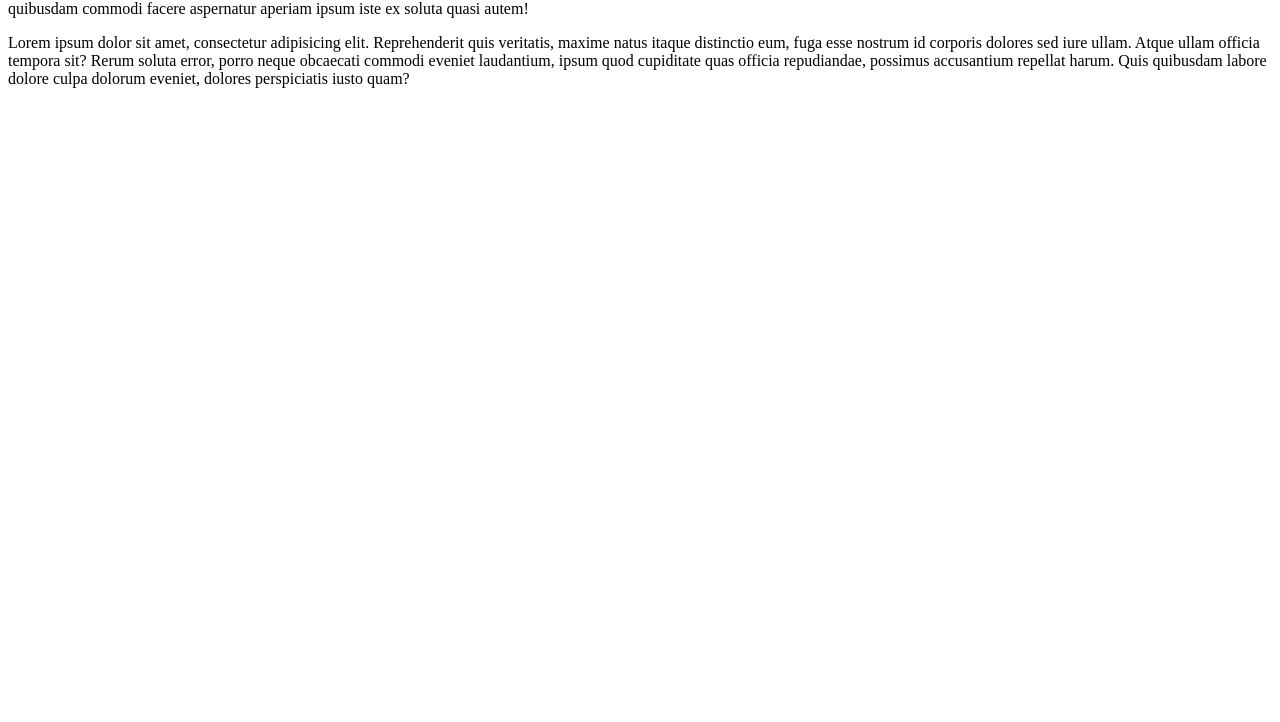
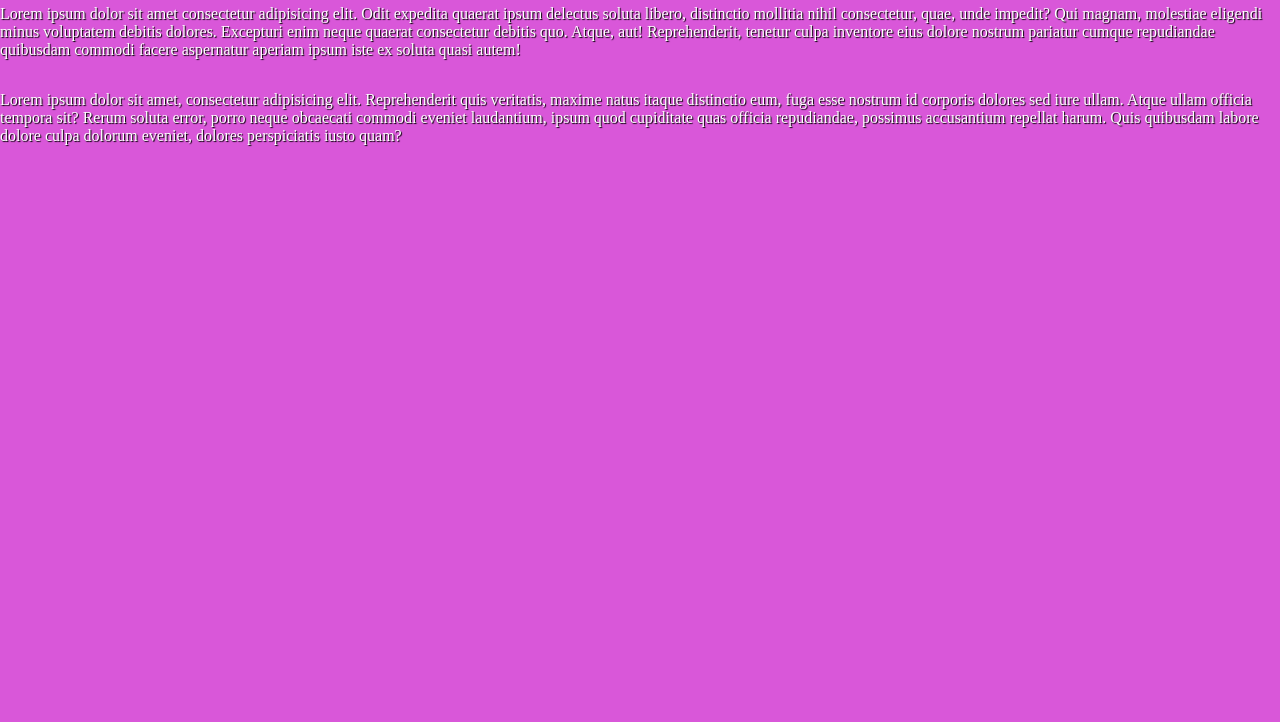
Before and after one commit to ongchangco/225711962-WebDevFinalExam, a plain HTML site: page index.html in a window 1280 px wide. Shown: the part 78-800 px from the top of the page. Drawn offline with Linux system fonts and the light colour scheme.

Commit message:
ONGCHANGCO-KIM Part 2-4 Final Exam

```diff
--- a/index.html
+++ b/index.html
@@ -5,7 +5,7 @@
     <meta charset="UTF-8">
     <meta name="viewport" content="width=device-width, initial-scale=1.0">
     <title>Final Examination</title>
-    <link rel="stylesheet" href="/css/style.css">
+    <link rel="stylesheet" href="/css/styles.css">
 </head>
 
 <body>
```
